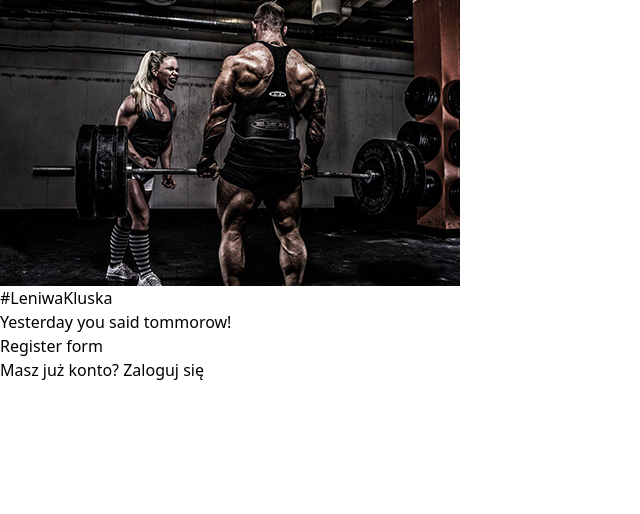
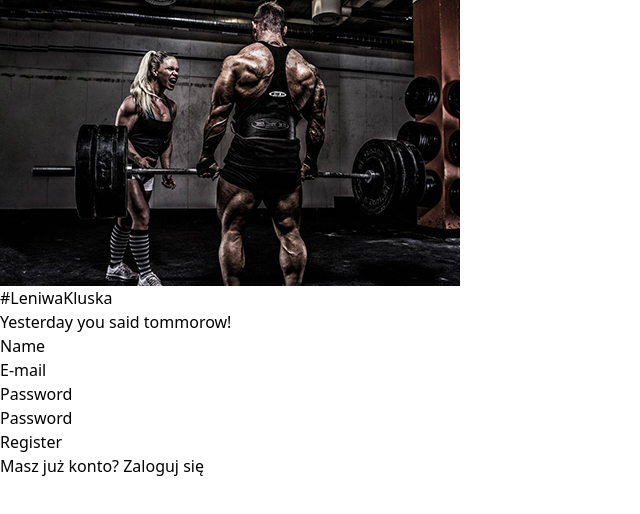
Before and after one commit to ikrystian/kluska-react, a React (Vite) app: page /auth/register in a window 1280 px wide. Shown: the top 514 px of the page, without its empty margins (0-640 px from the left). Built offline with nearby package versions, Linux system fonts and the light colour scheme.

Commit message:
Add first validation

```diff
--- a/package.json
+++ b/package.json
@@ -10,11 +10,14 @@
     "preview": "vite preview"
   },
   "dependencies": {
+    "@hookform/resolvers": "^3.3.2",
     "@preact/signals-react": "^1.3.7",
     "axios": "^1.6.2",
     "react": "^18.2.0",
     "react-dom": "^18.2.0",
-    "react-router-dom": "^6.20.0"
+    "react-hook-form": "^7.48.2",
+    "react-router-dom": "^6.20.0",
+    "yup": "^1.3.2"
   },
   "devDependencies": {
     "@types/react": "^18.2.37",
--- a/src/components/RegisterForm.tsx
+++ b/src/components/RegisterForm.tsx
@@ -1,7 +1,59 @@
+import {  useForm } from 'react-hook-form';
+import { yupResolver } from '@hookform/resolvers/yup';
+import * as yup from 'yup';
+
 export default function RegisterForm() {
+
+    type Inputs = {
+        name: string;
+        email: string;
+        password: string;
+        password_confirmation: string;
+    }
+
+    const schema = yup
+        .object()
+        .shape(
+            {
+                name: yup.string().required(),
+                email: yup.string().email().required(),
+                password: yup.string().required(),
+                password_confirmation: yup.string().required().oneOf([yup.ref('password')], 'Passwords doesnt match')
+            }
+        )
+        .required()
+
+    const { register, handleSubmit ,  formState: {errors}} = useForm<Inputs>({
+        resolver: yupResolver(schema), // yup, joi and even your own.
+    })
+
+
+    const onSubmit =  (data: Inputs) => {
+        console.log(data);
+    }
+
     return (
         <>
-            Register form
+            <form className="py-3" onSubmit={handleSubmit(onSubmit)}>
+                <div>
+                <label>Name</label>
+                <input {...register("name", {required: "Please enter your first name.",})}  />
+                    {errors.name && <p>{errors.name.message}</p>}
+                </div>
+                <div>
+                    <label>E-mail</label>
+                    <input {...register("email")}  />
+                </div>
+                <div>
+                    <label>Password</label>
+                    <input {...register("password")}  />
+                </div>
+                <div>
+                    <label>Password</label>
+                    <input {...register("password_confirmation")}  />
+                </div>
+                <button type={'submit'}>Register</button>
+            </form>
         </>
-    );
+    )
 }
--- a/src/router/home/Dashboard.tsx
+++ b/src/router/home/Dashboard.tsx
@@ -17,6 +17,7 @@ export default function Dashboard() {
         };
         axios.get(`${import.meta.env.VITE_API_URL}auth/user`, config).then(res => {
             setUser(res.data)
+            console.log(res.data);
         })
     }, []);
 
```
Also changed, not shown: src/helpers.ts (added, +23 -0 lines), 1 other file (tests, documents, lock files or other folders).
